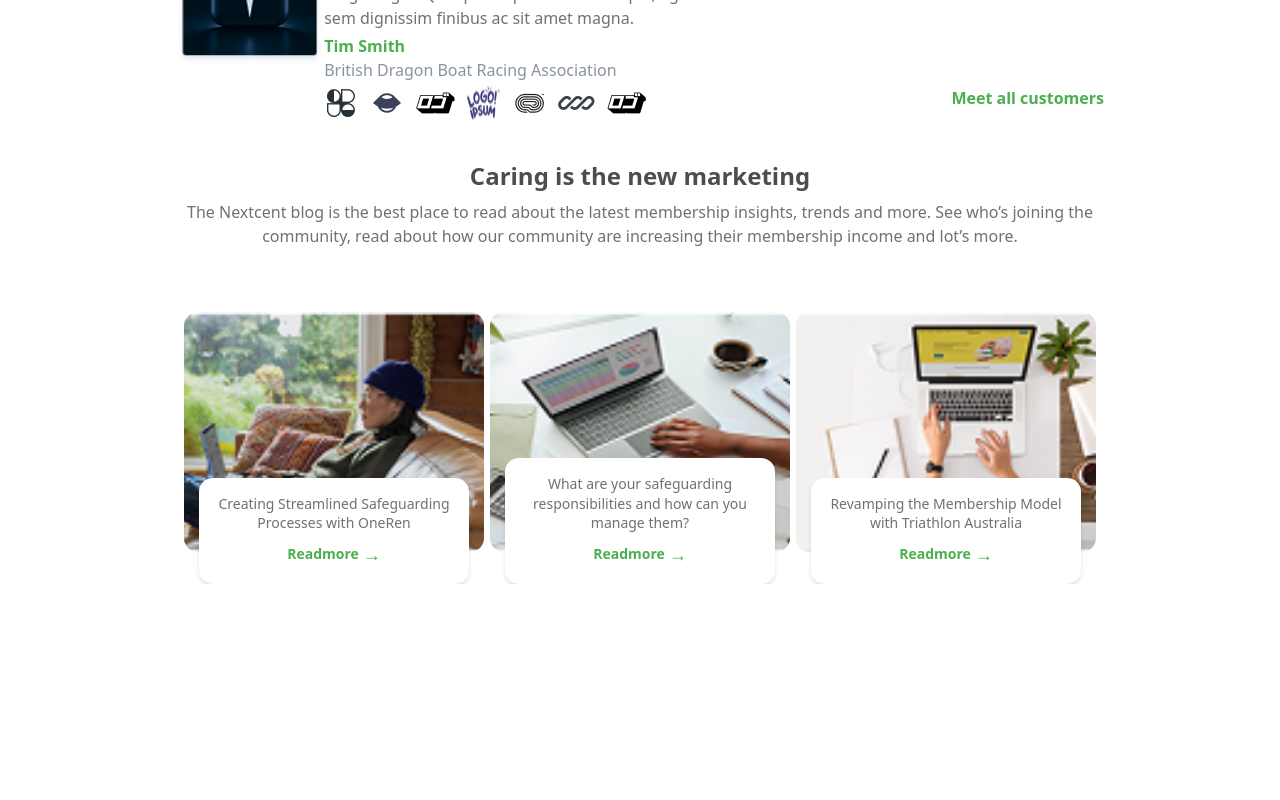
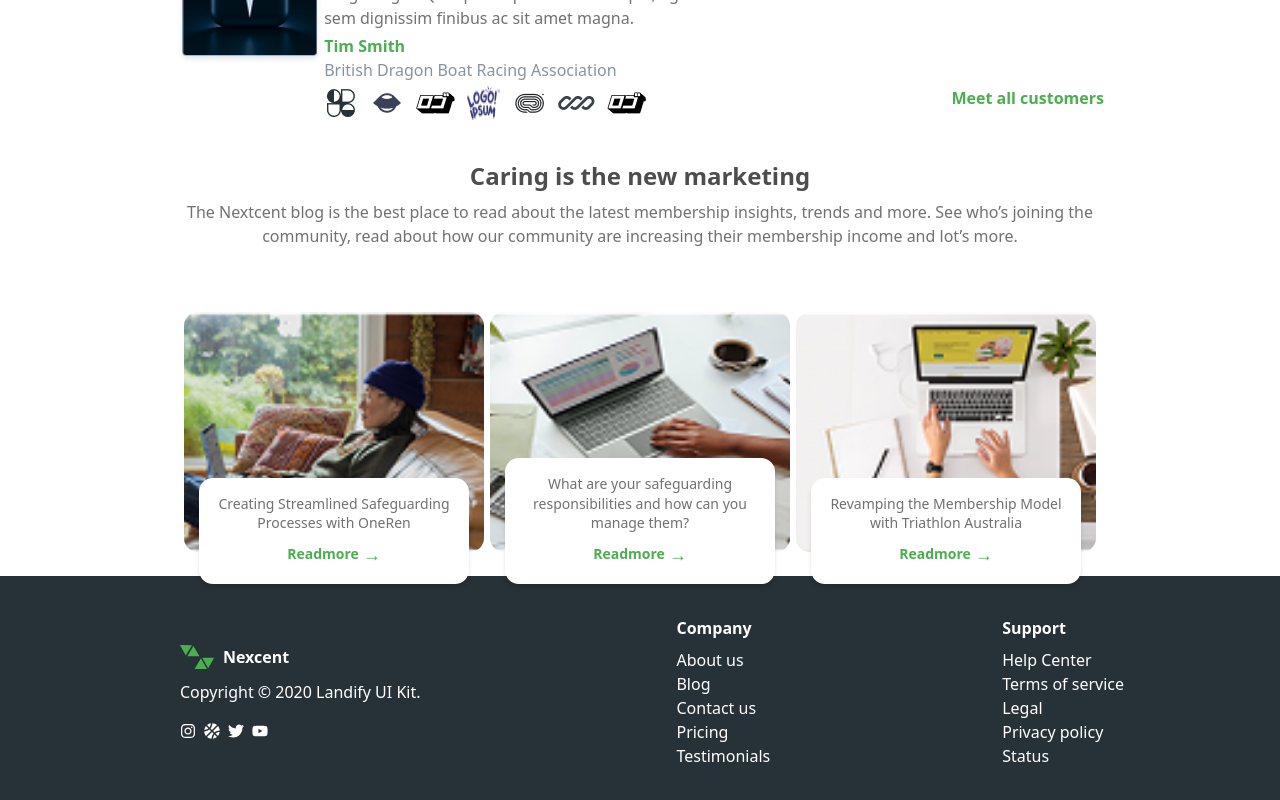
Before and after one commit to ainunnfh/geekgardentest-ainunnfh, a Next.js app: page / in a window 1280 px wide. Shown: the part 1907-2707 px from the top of the page. Before the commit the page ends 2491 px from the top, so only its background shows below. Built offline with nearby package versions, Linux system fonts and the light colour scheme.

Commit message:
🆙page: usage footer page

```diff
--- a/src/app/page.tsx
+++ b/src/app/page.tsx
@@ -7,6 +7,7 @@ import UnlockPage from "./unlock/page";
 import CalendarPage from "./calendar/page";
 import CustomerPage from "./customer/page";
 import CommunityUpdatePage from "./community-update/page";
+import FooterPage from "./footer/page";
 
 export default function Home() {
   return (
@@ -20,6 +21,7 @@ export default function Home() {
       <CalendarPage />
       <CustomerPage />
       <CommunityUpdatePage />
+      <FooterPage />
     </div>
   );
 }
```
Also changed, not shown: public/Icon (7).png (added).
